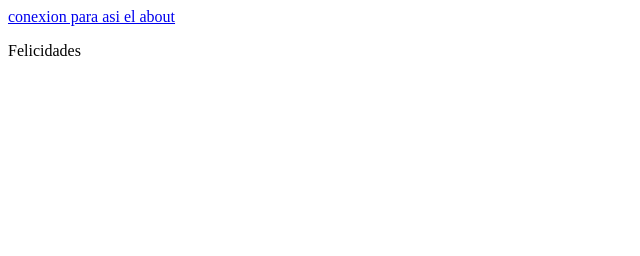
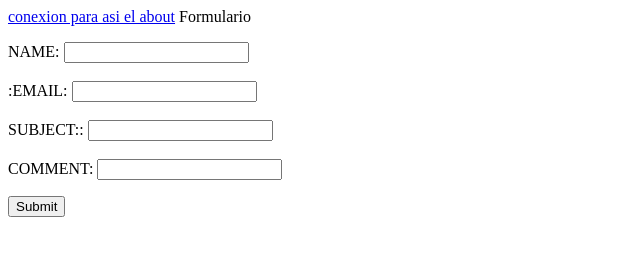
Before and after one commit to cmsussan/webproject, a plain HTML site: page contact.html in a window 1280 px wide. Shown: the whole page, without its empty margins (0-640 px from the left). Drawn offline with Linux system fonts and the light colour scheme.

Commit message:
Formulario

```diff
--- a/contact.html
+++ b/contact.html
@@ -4,6 +4,30 @@
 <a href="about.html">conexion para asi el about</a>
 </head>
 <body>
-<p> Felicidades</p>
+<for
+<p> Formulario </p>
+<label>NAME:
+<input name= "Nombre" typle="text" id="Nombre"/>
+</label>
+<br>
+<br>
+<label>:EMAIL:
+<input name= "email" typle="text" id="email"/>
+</label>
+<br>
+<br>
+<label>SUBJECT::
+<input name= "Subject" typle="text" id="Subject"/>
+</label>
+<br>
+<br>
+<label>COMMENT:
+<input name= "Comment" typle="text" id="Comment"/>
+</label>
+<p>
+<label>
+<input type="submit" name="submit" values="Guardar"/>
+</label>
+</p>
 </body>
 </html>
```
